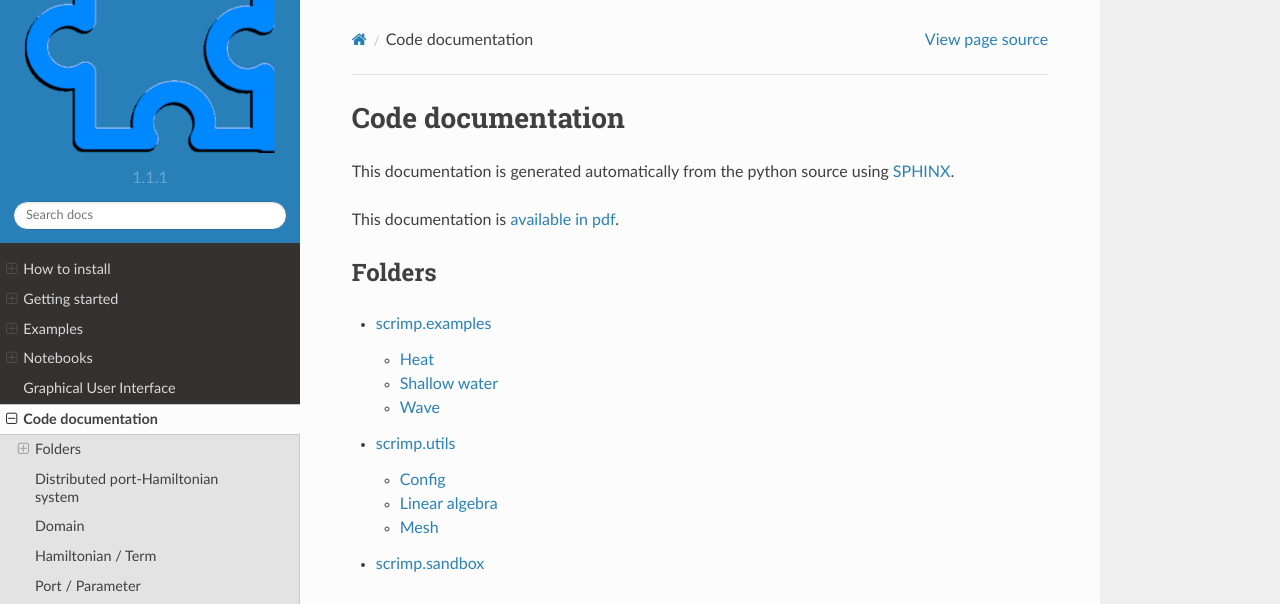
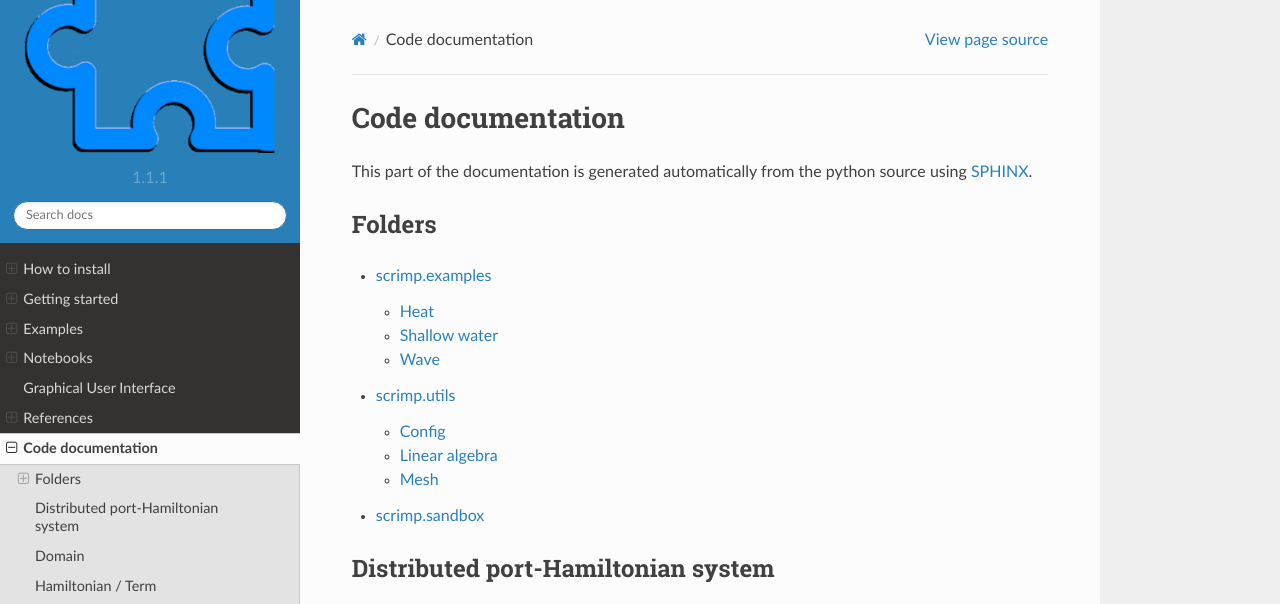
Before and after one commit to g-haine/scrimp, a Sphinx documentation site: the page built from docs/source/scrimp.rst, in a window 1280 px wide and 900 px high, cut to the strip 0-604 px from the top of the window. Built offline with Sphinx 7.4.7 and the Read the Docs theme 2.0.0, drawn with Linux system fonts in a browser that asks for light colours.

Commit message:
Correct depth

```diff
--- a/docs/source/index.rst
+++ b/docs/source/index.rst
@@ -114,8 +114,8 @@ User's guide
     examples
     notebooks
     GUI
+    References <biblio>
     scrimp
-    References <biblio>
     ANR Impacts <https://impacts.ens2m.fr/>
     GitHub repo <https://github.com/g-haine/scrimp>
     PDF documentation <https://g-haine.github.io/scrimp/latex/scrimp.pdf>
--- a/docs/source/scrimp.rst
+++ b/docs/source/scrimp.rst
@@ -1,12 +1,11 @@
+******************
 Code documentation
-==================
+******************
 
-This documentation is generated automatically from the python source using `SPHINX <https://www.sphinx-doc.org/en/master/>`_.
-
-This documentation is `available in pdf <https://g-haine.github.io/scrimp/latex/scrimp.pdf>`_.
+This part of the documentation is generated automatically from the python source using `SPHINX <https://www.sphinx-doc.org/en/master/>`_.
 
 Folders
--------
+=======
 
 .. toctree::
    :maxdepth: 2
@@ -16,7 +15,7 @@ Folders
    scrimp.sandbox
 
 Distributed port-Hamiltonian system
------------------------------------------------------------
+===================================
 
 .. automodule:: scrimp.dphs
    :members:
@@ -24,7 +23,7 @@ Distributed port-Hamiltonian system
    :show-inheritance:
 
 Domain
------------------------------------------------------------
+======
 
 .. automodule:: scrimp.domain
    :members:
@@ -32,7 +31,7 @@ Domain
    :show-inheritance:
 
 Hamiltonian / Term
------------------------------------------------------------
+==================
 
 .. automodule:: scrimp.hamiltonian
    :members:
@@ -40,7 +39,7 @@ Hamiltonian / Term
    :show-inheritance:
 
 Port / Parameter
------------------------------------------------------------
+================
 
 .. automodule:: scrimp.port
    :members:
@@ -48,7 +47,7 @@ Port / Parameter
    :show-inheritance:
 
 State
------------------------------------------------------------
+=====
 
 .. automodule:: scrimp.state
    :members:
@@ -56,7 +55,7 @@ State
    :show-inheritance:
 
 Co-state
------------------------------------------------------------
+========
 
 .. automodule:: scrimp.costate
    :members:
@@ -64,7 +63,7 @@ Co-state
    :show-inheritance:
 
 Control
------------------------------------------------------------
+=======
 
 .. automodule:: scrimp.control
    :members:
@@ -72,7 +71,7 @@ Control
    :show-inheritance:
 
 FEM
------------------------------------------------------------
+===
 
 .. automodule:: scrimp.fem
    :members:
@@ -80,7 +79,7 @@ FEM
    :show-inheritance:
 
 Brick
------------------------------------------------------------
+=====
 
 .. automodule:: scrimp.brick
    :members:
```
